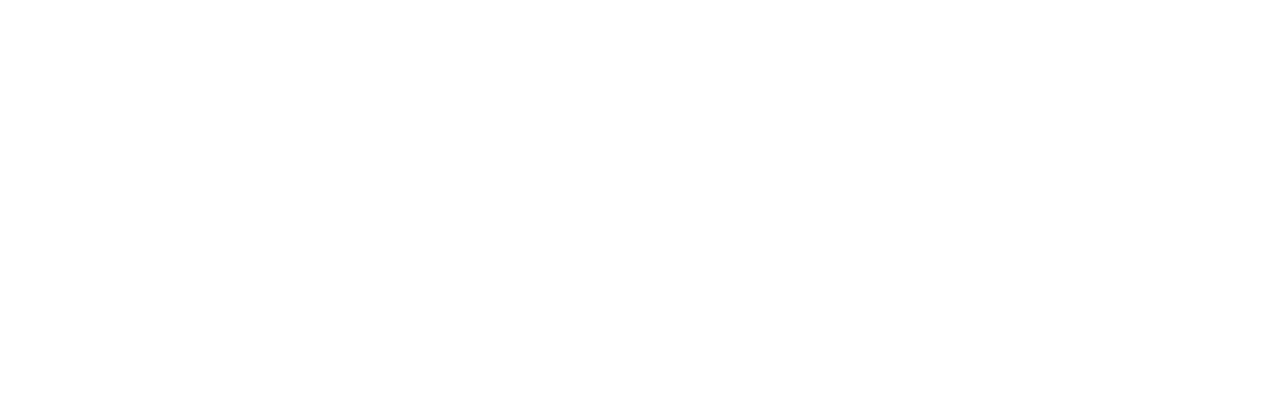
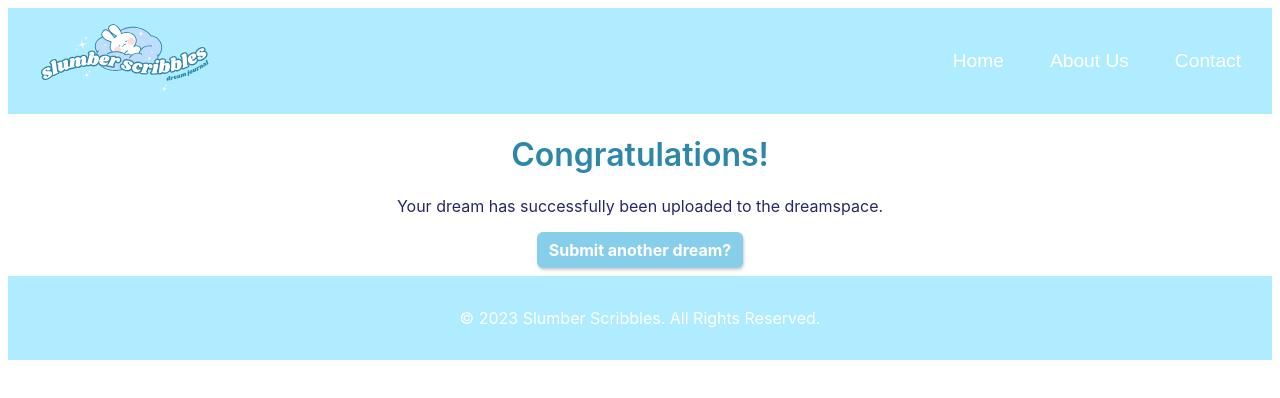
Before and after one commit to ItsNiick/CPSC254-Project, a Svelte app in the folder dreamjournal/: page /successful-submission in a window 1280 px wide. Shown: the top 398 px of the page. Built offline with nearby package versions, Linux system fonts and the light colour scheme.

Commit message:
Up to date

```diff
--- /dev/null
+++ b/dreamjournal/src/components/HomeButton.svelte
@@ -0,0 +1,22 @@
+<script>
+    import { Link } from 'svelte-routing';
+</script>
+
+  <Link to="/">
+    <button>
+      <slot></slot>
+    </button>
+  </Link>
+
+  <style>
+    button {
+      border: 0;
+      cursor: pointer;
+      border-radius: 6px;
+      padding: 8px 12px;
+      font-weight: bold;
+      box-shadow: 1px 2px 3px rgba(0, 0, 0, 0.2);
+      background: #87CEEB;
+      color: white;
+    }
+  </style>
--- a/dreamjournal/src/components/Navbar.svelte
+++ b/dreamjournal/src/components/Navbar.svelte
@@ -1,5 +1,5 @@
 <script>
-    // You can add JavaScript code here if needed
+    // Can add JavaScript code here if needed
   </script>
 
   <style>
@@ -14,8 +14,8 @@
 
 
   .logo img {
-    height:70px; /* or your preferred size */
-    width: 200px; /* or your preferred size */
+    height:70px;
+    width: 200px;
     margin-right: 10px;
   }
 
@@ -31,15 +31,15 @@
     }
 
     .nav-links a {
-    font-size: 1.2rem; /* Adjust the size as you prefer */
+    font-size: 1.2rem;
     color: white;
     text-decoration: none;
-    margin: 0 15px; /* Adjust space between the links */
-    font-family: Arial, sans-serif; /* Choose the font-family you prefer */
+    margin: 0 15px;
+    font-family: Arial, sans-serif;
   }
 
   .nav-links a:hover {
-    text-decoration: underline; /* Adds underline on hover */
+    text-decoration: underline;
   }
 </style>
 
--- a/dreamjournal/src/routes/data-entry.svelte
+++ b/dreamjournal/src/routes/data-entry.svelte
@@ -1,7 +1,9 @@
 <script>
     let dreamText = '';
+    import { Link } from 'svelte-routing';
     import Navbar from "../components/Navbar.svelte";
     import Footer from "../components/Footer.svelte";
+    import HomeButton from '../components/HomeButton.svelte';
 
     function submition() {
         console.log("Your dream has been submitted:", dreamText);
@@ -15,7 +17,9 @@
     <p>Note down your dream:</p>
     <div class="form-container">
         <textarea bind:value={dreamText} rows="10" cols="30" style="width: 35%;"></textarea>
-        <button on:click={submition}>Submit Dream</button>
+        <Link to="/successful-submission">
+          <button on:click={submition}>Submit Dream</button>
+        </Link>
     </div>
     <Footer />
   </main>
@@ -43,7 +47,6 @@
     }
 
     textarea {
-        width: 35%;
         padding: 8px;
         font-size: 1em;
         border: 1px solid #ccc;
--- a/dreamjournal/src/routes/index.svelte
+++ b/dreamjournal/src/routes/index.svelte
@@ -2,9 +2,11 @@
     import { Router, Route } from 'svelte-routing';
     import App from '../App.svelte';
     import DataEntry from './data-entry.svelte';
+    import SuccessfulSubmission from './successful-submission.svelte';
 </script>
 
 <Router>
     <Route path="/" component={App} />
     <Route path="/data-entry" component={DataEntry} />
+    <Route path="/successful-submission" component={SuccessfulSubmission} />
 </Router>
--- /dev/null
+++ b/dreamjournal/src/routes/successful-submission.svelte
@@ -0,0 +1,50 @@
+<script>
+    import { Link } from 'svelte-routing';
+    import Navbar from "../components/Navbar.svelte";
+    import Footer from "../components/Footer.svelte";
+    import EntryButton from '../components/EntryButton.svelte';
+    import HomeButton from '../components/HomeButton.svelte';
+</script>
+
+<main>
+    <Navbar />
+    <h1>Congratulations!</h1>
+    <p>Your dream has successfully been uploaded to the dreamspace.</p>
+    <Link to="/data-entry">
+        <button>Submit another dream?</button>
+    </Link>
+    <Footer />
+</main>
+
+
+<style>
+    main {
+		text-align: center;
+		padding: 0%;
+		max-width: 240px;
+		margin: 0 auto;
+	}
+
+    h1 {
+		color: #2D87A8;
+		font-size: 2em;
+		font-weight: 600;
+	}
+
+    button {
+        border: 0;
+        cursor: pointer;
+        border-radius: 6px;
+        padding: 8px 12px;
+        font-weight: bold;
+        box-shadow: 1px 2px 3px rgba(0, 0, 0, 0.2);
+        background: #87CEEB;
+        color: white;
+    }
+
+    @media (min-width: 640px) {
+		main {
+			max-width: none;
+		}
+	}
+</style>
```
